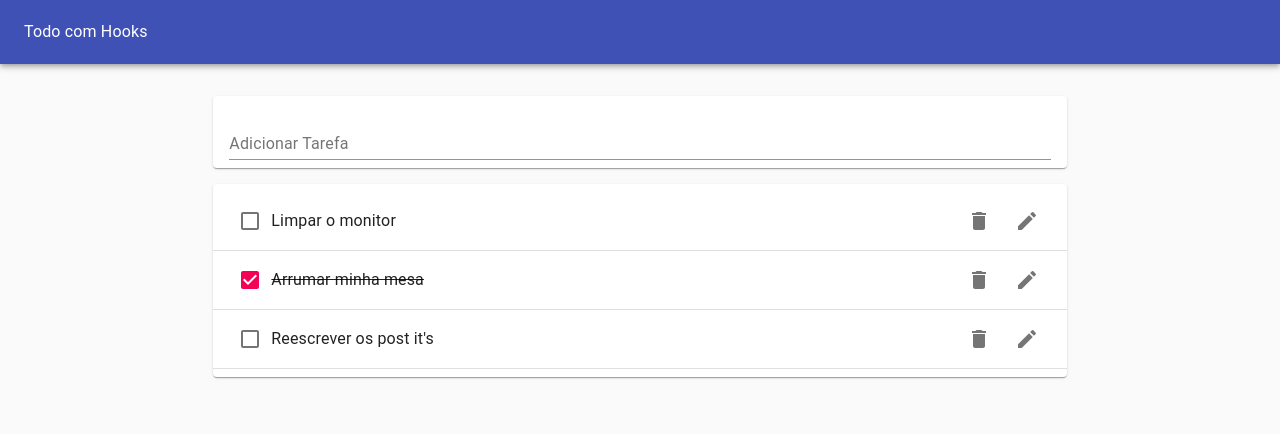
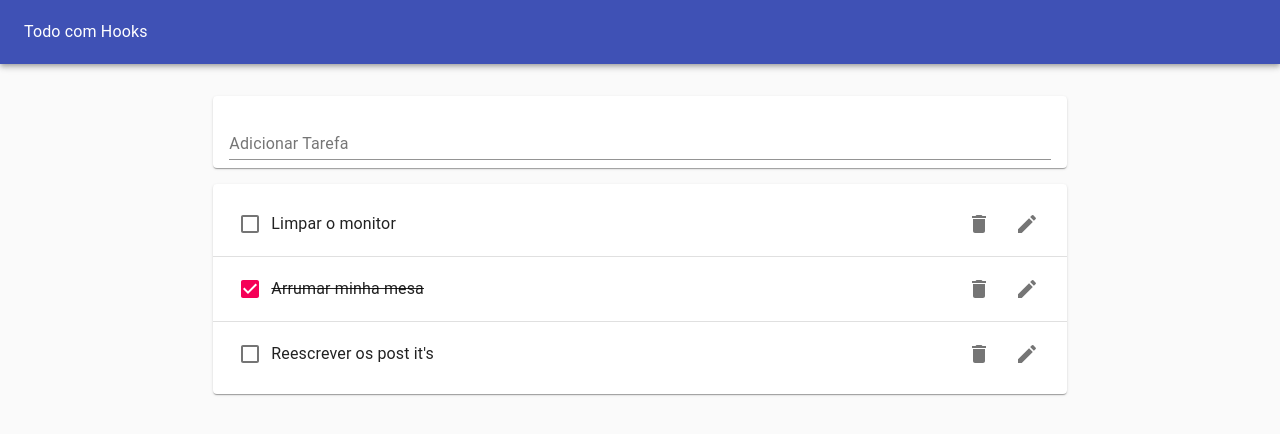
Before and after one commit to lucianodiisouza/hooks-study-case, a React (Create React App) app: page / in a window 1280 px wide. Shown: the top 434 px of the page. Built offline with nearby package versions, Linux system fonts and the light colour scheme.

Commit message:
style little adjustments

```diff
--- a/src/components/EditTodoForm.js
+++ b/src/components/EditTodoForm.js
@@ -13,12 +13,14 @@ function EditTodoForm({ id, task, editTodo, toggleEditForm }) {
         reset();
         toggleEditForm();
       }}
+      style={{ marginLeft: "1rem", width: "95%" }}
     >
       <TextField
         margin="normal"
         value={value}
         onChange={handleChange}
         fullWidth
+        autoFocus
       />
     </form>
   );
--- a/src/components/Todo.js
+++ b/src/components/Todo.js
@@ -15,7 +15,7 @@ function Todo({ id, task, completed, removeTodo, toggleTodo, editTodo }) {
   const [isEditing, toggle] = useToggle(false);
 
   return (
-    <ListItem>
+    <ListItem style={{ height: "64px" }}>
       {isEditing ? (
         <EditTodoForm
           editTodo={editTodo}
--- a/src/components/TodoList.js
+++ b/src/components/TodoList.js
@@ -9,7 +9,7 @@ function TodoList({ todos, removeTodo, toggleTodo, editTodo }) {
   return (
     <Paper>
       <List>
-        {todos.map((todo) => (
+        {todos.map((todo, i) => (
           <>
             <Todo
               id={todo.id}
@@ -20,7 +20,7 @@ function TodoList({ todos, removeTodo, toggleTodo, editTodo }) {
               toggleTodo={toggleTodo}
               editTodo={editTodo}
             />
-            <Divider />
+            {i < todos.length - 1 && <Divider />}
           </>
         ))}
       </List>
```
